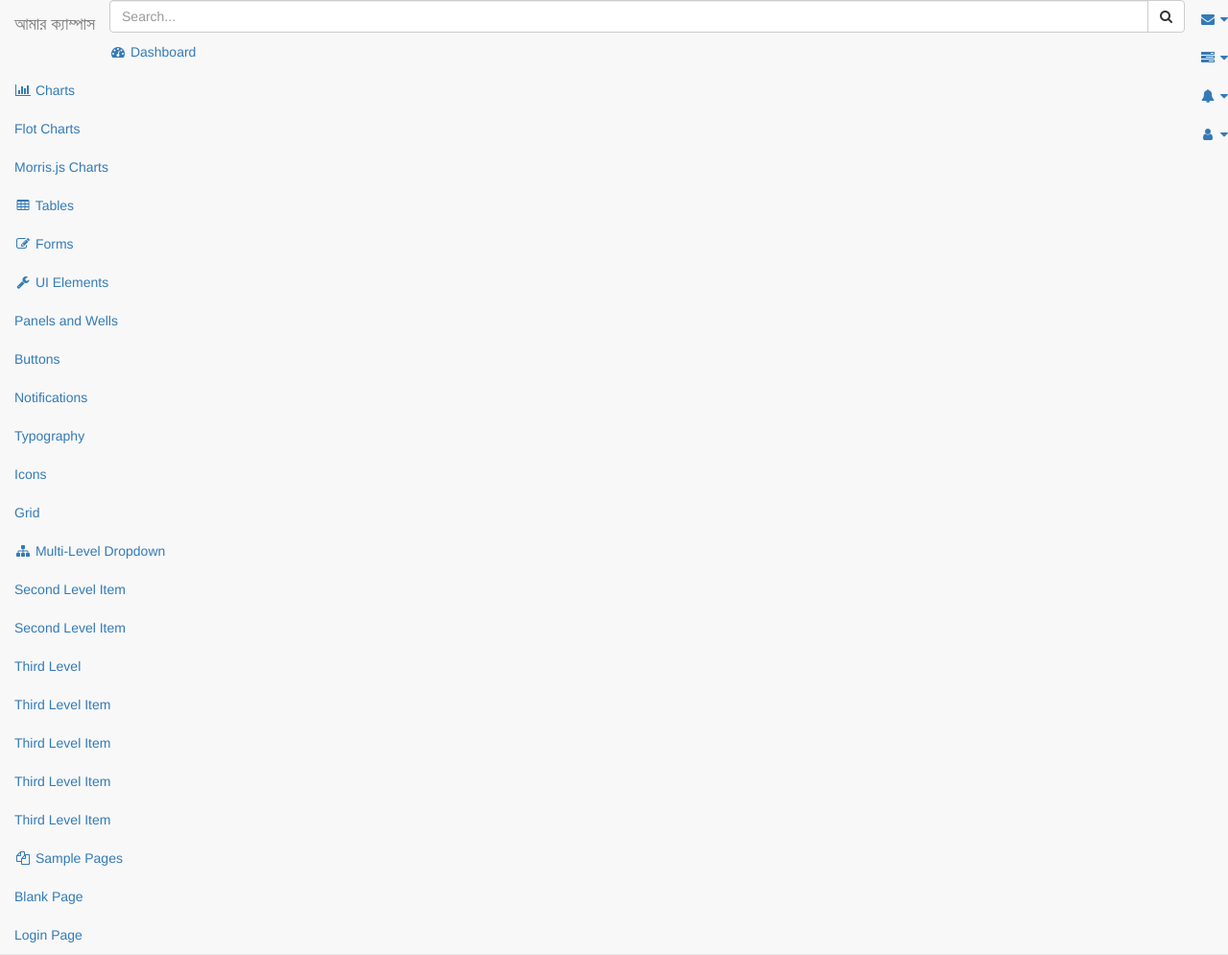
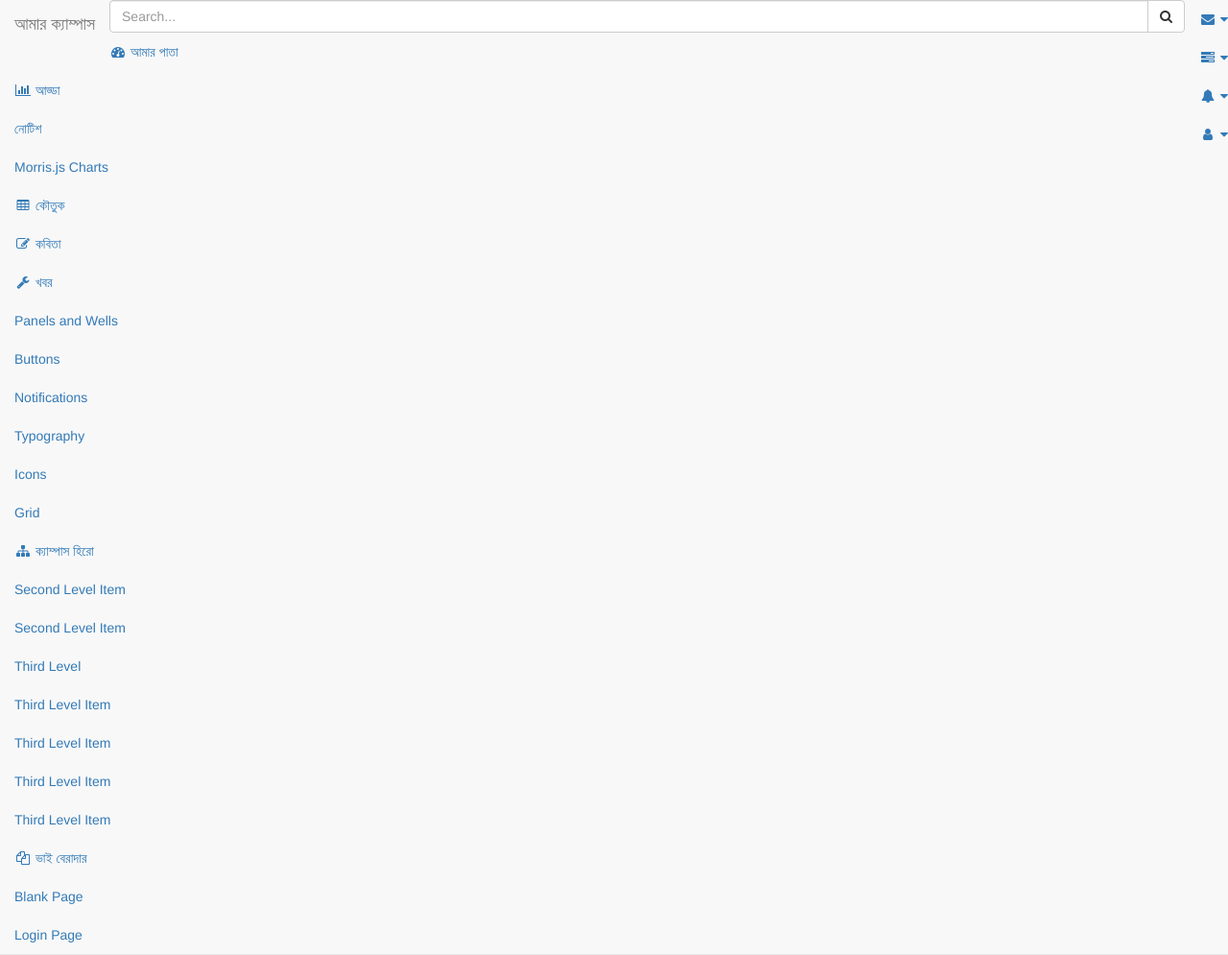
Before and after one commit to harunurkst/amar-campus, a Django app: template templates/home/home.html in a window 1280 px wide. Shown: the whole page at 96% size. Run offline with Django 3.2, Linux system fonts and the light colour scheme; the template is opened without the code that fills it, so the values that code supplies are empty; some libraries are stand-ins or nearby versions.

Commit message:
latest update

```diff
--- a/amarcampus/settings.py
+++ b/amarcampus/settings.py
@@ -40,6 +40,7 @@ INSTALLED_APPS = [
     'campus',
     'student',
     'location',
+    'blog',
 ]
 
 MIDDLEWARE = [
--- a/templates/base.html
+++ b/templates/base.html
@@ -277,13 +277,13 @@
                             <!-- /input-group -->
                         </li>
                         <li>
-                            <a href="index.html"><i class="fa fa-dashboard fa-fw"></i> Dashboard</a>
+                            <a href="index.html"><i class="fa fa-dashboard fa-fw"></i> আমার পাতা </a>
                         </li>
                         <li>
-                            <a href="#"><i class="fa fa-bar-chart-o fa-fw"></i> Charts<span class="fa arrow"></span></a>
+                            <a href="#"><i class="fa fa-bar-chart-o fa-fw"></i> আড্ডা  <span class="fa arrow"></span></a>
                             <ul class="nav nav-second-level">
                                 <li>
-                                    <a href="flot.html">Flot Charts</a>
+                                    <a href="flot.html">নোটিশ</a>
                                 </li>
                                 <li>
                                     <a href="morris.html">Morris.js Charts</a>
@@ -292,13 +292,13 @@
                             <!-- /.nav-second-level -->
                         </li>
                         <li>
-                            <a href="tables.html"><i class="fa fa-table fa-fw"></i> Tables</a>
+                            <a href="tables.html"><i class="fa fa-table fa-fw"></i> কৌতুক </a>
                         </li>
                         <li>
-                            <a href="forms.html"><i class="fa fa-edit fa-fw"></i> Forms</a>
+                            <a href="forms.html"><i class="fa fa-edit fa-fw"></i> কবিতা </a>
                         </li>
                         <li>
-                            <a href="#"><i class="fa fa-wrench fa-fw"></i> UI Elements<span class="fa arrow"></span></a>
+                            <a href="#"><i class="fa fa-wrench fa-fw"></i> খবর <span class="fa arrow"></span></a>
                             <ul class="nav nav-second-level">
                                 <li>
                                     <a href="panels-wells.html">Panels and Wells</a>
@@ -322,7 +322,7 @@
                             <!-- /.nav-second-level -->
                         </li>
                         <li>
-                            <a href="#"><i class="fa fa-sitemap fa-fw"></i> Multi-Level Dropdown<span class="fa arrow"></span></a>
+                            <a href="#"><i class="fa fa-sitemap fa-fw"></i> ক্যাম্পাস হিরো <span class="fa arrow"></span></a>
                             <ul class="nav nav-second-level">
                                 <li>
                                     <a href="#">Second Level Item</a>
@@ -352,7 +352,7 @@
                             <!-- /.nav-second-level -->
                         </li>
                         <li>
-                            <a href="#"><i class="fa fa-files-o fa-fw"></i> Sample Pages<span class="fa arrow"></span></a>
+                            <a href="#"><i class="fa fa-files-o fa-fw"></i> ভাই বেরাদার <span class="fa arrow"></span></a>
                             <ul class="nav nav-second-level">
                                 <li>
                                     <a href="blank.html">Blank Page</a>
--- a/templates/home/home.html
+++ b/templates/home/home.html
@@ -2,6 +2,23 @@
 
 {% block content %}
 
+{% for post in posts %}
+    <div class="row">
+        <div class="col-md-8">
+            <div class="panel panel-default">
+                <div class="panel-heading">
+                    <h4>{{ post.author.studentprofile.name }}  <small> একটি {{ post.category }} লিখেছে</small> </h4>
+                    <p><b>{{ post.author.studentprofile.campus }}</b></p>
+                    <p>{{ user.campus }}</p>
+                </div>
+                <div class="panel-body">
+                    <p>{{ post.description }}</p>
+                </div>
+                <div class="panel-footer"></div>
+            </div>
+        </div>
+    </div>
 
+{% endfor %}
 
 {% endblock %}
```
Also changed, not shown: amarcampus/views.py (+6 -1 lines).
